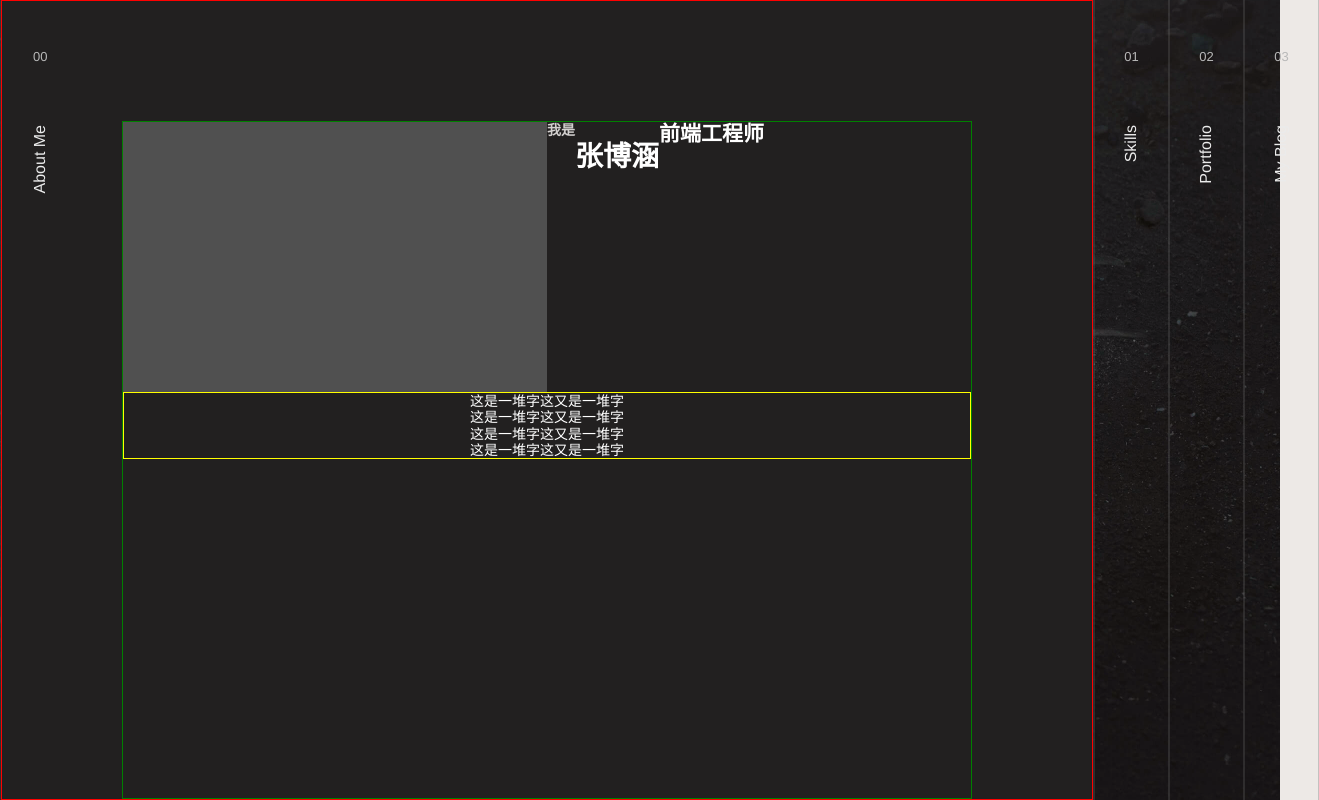
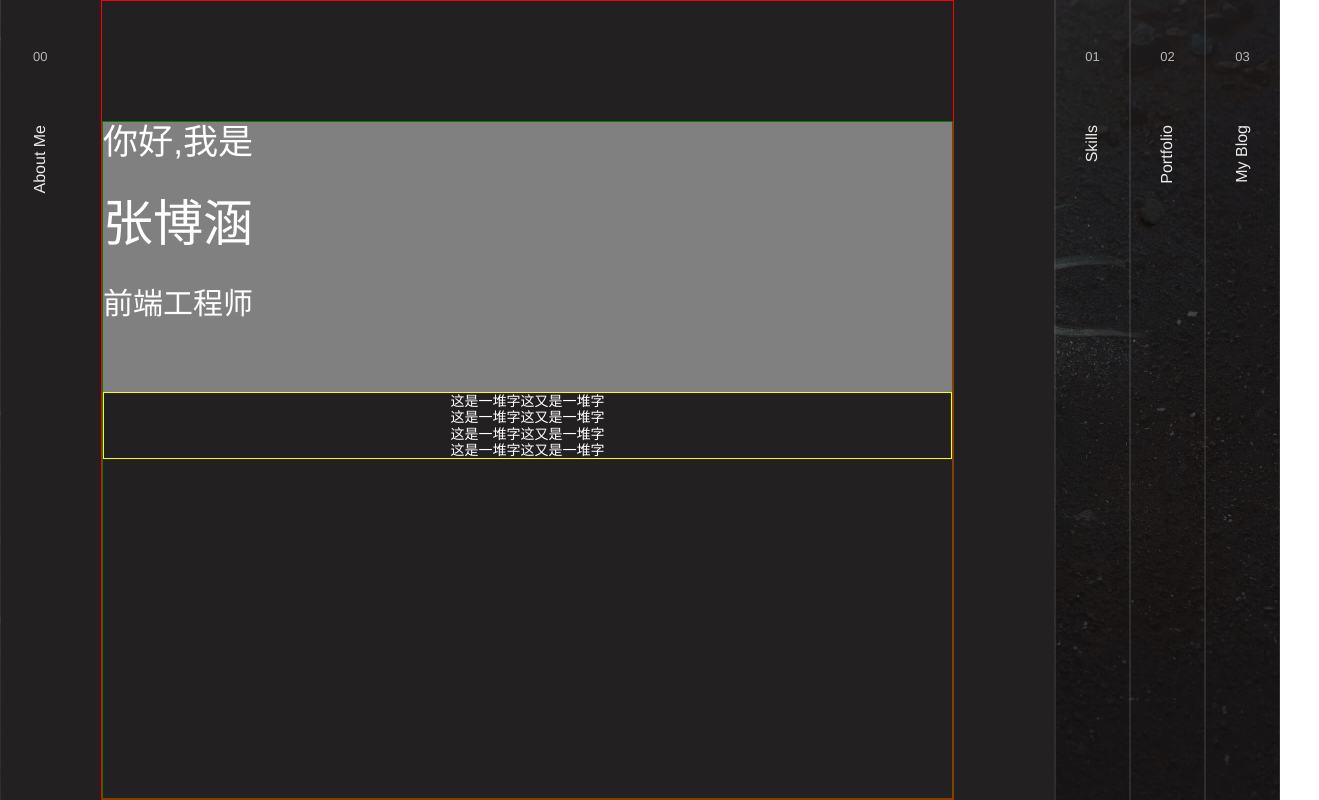
Before and after one commit to 574549756/Oracle-s-Website, a Vue app: page /#/about in a window 1280 px wide. Shown: the whole page, 1319 px wide, since content can reach past the window. Built offline with nearby package versions, Linux system fonts and the light colour scheme; what vue-resource would draw is missing.

Commit message:
css of about me

```diff
--- a/src/components/TabContent/aboutMe.vue
+++ b/src/components/TabContent/aboutMe.vue
@@ -1,9 +1,11 @@
 <template>
   <div class="aboutMe-Container">
     <header class="aboutMe-header">
-      <div class="photo"></div>
       <div class="aboutMe-header-text">
-        <p>我是</p>
+        <div class="aboutMe-header-h3">
+          <h3>你好,</h3>
+          <h3>我是</h3>
+        </div>
         <h1>张博涵</h1>
         <h2>前端工程师</h2>
       </div>
--- a/src/components/selectTabContent/about.vue
+++ b/src/components/selectTabContent/about.vue
@@ -40,7 +40,7 @@ export default {
 </script>
 
 <style lang="scss">
-$designWidth: 800;
+$designWidth: 1920;
 @function px($px) {
 	@return $px/$designWidth * 10 + rem;
 }
@@ -48,6 +48,7 @@ $designWidth: 800;
 	display: flex;
 	justify-content: center;
 	align-items: center;
+	padding: 0 100px;
 	main.inner-container {
 		display: flex;
 		justify-content: flex-start;
@@ -60,23 +61,33 @@ $designWidth: 800;
 			flex: 1;
 			margin: 120px 120px 0 120px;
 			border: 1px solid green;
-			width: 850px;
 			color: rgb(255, 255, 255);
 			display: flex;
+			width: 100%;
+			flex-direction: column;
 			height: 100%;
-			flex-direction: column;
-
 			header.aboutMe-header {
 				display: flex;
 				height: 40%;
-				div.photo {
-					display: block;
-					width: 50%;
-					height: 100%;
-					background: rgb(80, 80, 80);
-				}
+				background: gray;
 				div.aboutMe-header-text {
 					display: flex;
+					flex-direction: column;
+					div.aboutMe-header-h3 {
+						display: flex;
+						font-size: 30px;
+						h3 {
+							font-weight: 200;
+						}
+					}
+					h1 {
+						font-size: 50px;
+						font-weight: 100;
+					}
+					h2 {
+						font-size: 30px;
+						font-weight: 100;
+					}
 				}
 			}
 			main.aboutMe-main-container {
```
